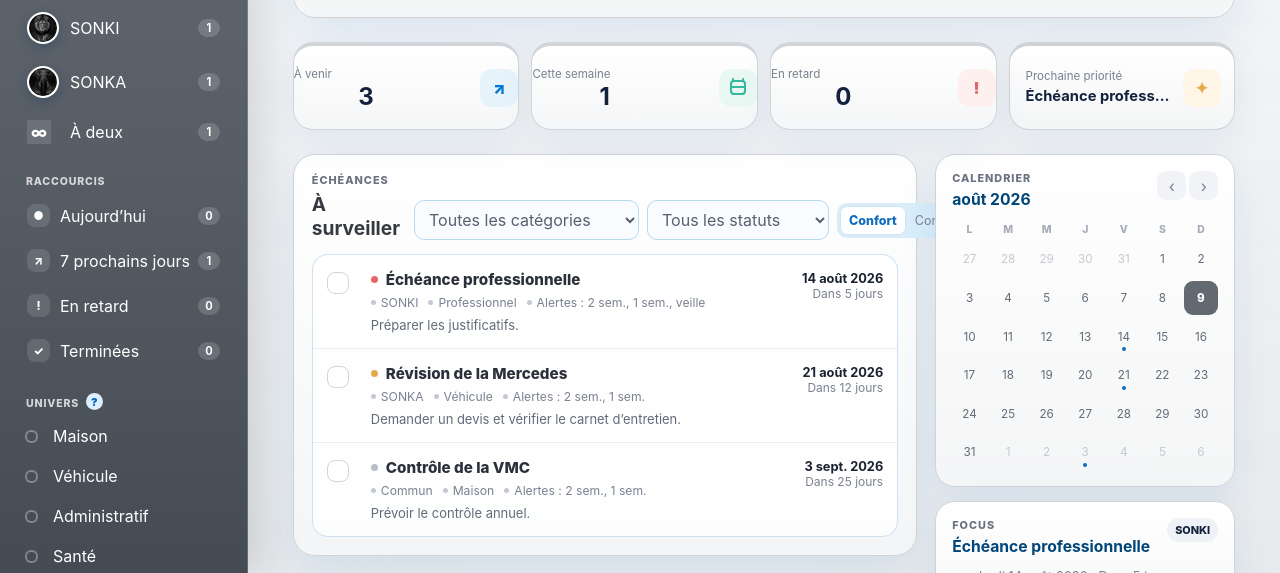
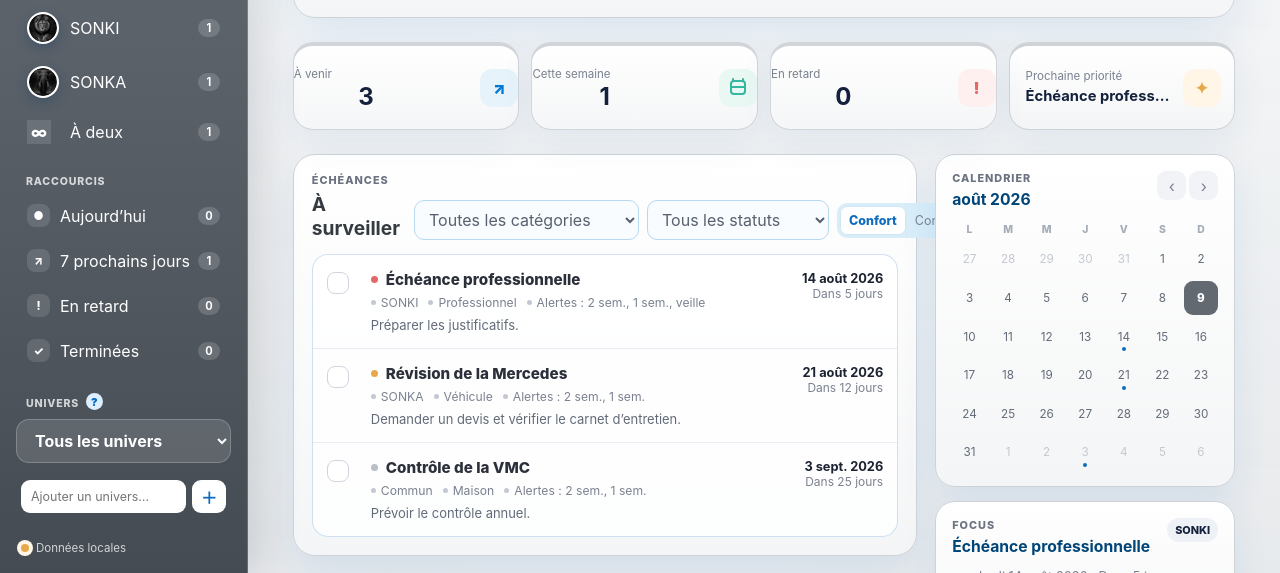
Before and after one commit to Yarmkof/DuoPilot, a plain HTML site: page index.html in a window 1280 px wide. Shown: the part 227-800 px from the top of the page. Drawn offline with Linux system fonts and the light colour scheme.

Commit message:
DuoPilot V1.10 - Liste déroulante Univers

```diff
--- a/app.js
+++ b/app.js
@@ -1,5 +1,5 @@
 
-window.DUOPILOT_VERSION = "1.9.2";
+window.DUOPILOT_VERSION = "1.10";
 const TASKS_KEY = "duopilot.tasks.v1";
 const UNIVERSES_KEY = "duopilot.universes.v2";
 const DEFAULT_UNIVERSES = ["Maison", "Véhicule", "Administratif", "Santé", "Professionnel", "Voyage", "Autre"];
@@ -92,25 +92,22 @@ function applyTheme() {
 }
 
 function renderUniverses() {
-  const container = q("#universeList");
-  container.innerHTML = "";
-  universes.forEach(name => {
-    const b = document.createElement("button");
-    b.type = "button";
-    b.dataset.category = name;
-    b.setAttribute("data-tooltip", `Afficher les échéances de l’univers « ${name} ».`);
-    b.innerHTML = `<i class="u-dot"></i><span>${esc(name)}</span>`;
-    b.onclick = () => {
-      q("#categoryFilter").value = name;
-      smart = null;
-      renderAll();
-      closeSide();
-    };
-    container.appendChild(b);
-  });
+  const sidebarSelect = q("#sidebarUniverseSelect");
+  const filter = q("#categoryFilter");
 
-  const filter = q("#categoryFilter");
-  const selected = filter.value;
+  const currentSidebar = sidebarSelect?.value || "all";
+  const currentFilter = filter.value || "all";
+
+  if (sidebarSelect) {
+    sidebarSelect.innerHTML = '<option value="all">Tous les univers</option>';
+    universes.forEach(name => {
+      const o = document.createElement("option");
+      o.value = name;
+      o.textContent = name;
+      sidebarSelect.appendChild(o);
+    });
+  }
+
   filter.innerHTML = '<option value="all">Toutes les catégories</option>';
   universes.forEach(name => {
     const o = document.createElement("option");
@@ -118,7 +115,10 @@ function renderUniverses() {
     o.textContent = name;
     filter.appendChild(o);
   });
-  filter.value = universes.includes(selected) ? selected : "all";
+
+  const selected = universes.includes(currentFilter) ? currentFilter : "all";
+  filter.value = selected;
+  if (sidebarSelect) sidebarSelect.value = selected;
 }
 
 function filtered() {
@@ -429,6 +429,17 @@ form.onsubmit=e=>{
   renderAll();
 };
 
+const sidebarUniverseSelect = q("#sidebarUniverseSelect");
+if (sidebarUniverseSelect) {
+  sidebarUniverseSelect.addEventListener("change", () => {
+    const value = sidebarUniverseSelect.value;
+    q("#categoryFilter").value = value;
+    smart = null;
+    renderAll();
+    closeSide();
+  });
+}
+
 q("#universeForm").addEventListener("submit",e=>{
   e.preventDefault();
   const input=q("#newUniverseInput");
@@ -436,6 +447,7 @@ q("#universeForm").addEventListener("submit",e=>{
   input.value="";
   renderAll();
   q("#categoryFilter").value=name;
+  if (q("#sidebarUniverseSelect")) q("#sidebarUniverseSelect").value=name;
   renderAll();
 });
 
--- a/index.html
+++ b/index.html
@@ -6,7 +6,7 @@
 <meta name="theme-color" content="#14213d">
 <title>DuoPilot</title>
 <link rel="manifest" href="manifest.json">
-<link rel="stylesheet" href="styles.css?v=1.9.2">
+<link rel="stylesheet" href="styles.css?v=1.10">
 
   <meta name="theme-color" content="#6c757d">
   <meta name="apple-mobile-web-app-capable" content="yes">
@@ -38,7 +38,11 @@
     <button class="shortcut" data-smart="done" data-tooltip="Retrouve les échéances déjà terminées."><span>✓</span><span>Terminées</span><b id="doneBadgeSide">0</b></button>
   </div>
   <div class="sidebar-label">Univers <span class="help-dot" data-tooltip="Un univers sert à classer vos échéances : Maison, Véhicules, Santé… Vous pouvez en créer autant que vous voulez.">?</span></div>
-      <div id="universeList" class="universe-list"></div>
+      <div class="universe-select-wrap">
+        <select id="sidebarUniverseSelect" class="universe-select" aria-label="Choisir un univers" data-tooltip="Choisissez un univers pour afficher uniquement ses échéances.">
+          <option value="all">Tous les univers</option>
+        </select>
+      </div>
       <form id="universeForm" class="universe-add" autocomplete="off">
         <input id="newUniverseInput" type="text" maxlength="30" placeholder="Ajouter un univers…" aria-label="Nouvel univers" data-tooltip="Ajoutez ici une nouvelle rubrique personnalisée : Banque, Animaux, École, Abonnements…">
         <button type="submit" aria-label="Ajouter l’univers" data-tooltip="Ajouter cet univers à DuoPilot">＋</button>
@@ -185,5 +189,5 @@
     </div>
   </dialog>
 
-  <script src="app.js?v=1.9.2"></script>
+  <script src="app.js?v=1.10"></script>
 </body></html>
--- a/service-worker.js
+++ b/service-worker.js
@@ -1,9 +1,9 @@
-const CACHE="duopilot-v193-calendar-icon-fix";
+const CACHE="duopilot-v110-universe-dropdown";
 const ASSETS=[
   "./",
   "./index.html",
-  "./styles.css?v=1.9.2",
-  "./app.js?v=1.9.2",
+  "./styles.css?v=1.10",
+  "./app.js?v=1.10",
   "./manifest.json",
   "./assets/icon-180.png",
   "./assets/icon-192.png",
--- a/styles.css
+++ b/styles.css
@@ -1811,3 +1811,46 @@ body[data-theme="sonka"] .edit-button:hover {
 .week-calendar-icon::before{content:"";width:16px;height:15px;border:2px solid currentColor;border-radius:4px;display:block;box-sizing:border-box;background:linear-gradient(currentColor,currentColor) 0 4px/100% 2px no-repeat;}
 .week-calendar-icon::after{content:"";position:absolute;width:2px;height:4px;border-radius:2px;background:currentColor;transform:translate(-5px,-8px);box-shadow:10px 0 0 currentColor;}
 .week-calendar-icon{position:relative;}
+
+
+/* =========================================================
+   DuoPilot V1.10 — Univers dropdown in sidebar
+   ========================================================= */
+.universe-select-wrap {
+  width: 100%;
+  padding: 2px 0 10px;
+}
+
+.universe-select {
+  width: 100%;
+  min-height: 44px;
+  padding: 0 38px 0 14px;
+  border: 1px solid rgba(255,255,255,.22);
+  border-radius: 13px;
+  color: #fff;
+  background: rgba(255,255,255,.12);
+  font: inherit;
+  font-weight: 650;
+  cursor: pointer;
+  outline: none;
+  appearance: auto;
+}
+
+.universe-select:hover,
+.universe-select:focus {
+  background: rgba(255,255,255,.18);
+  border-color: rgba(255,255,255,.35);
+}
+
+.universe-select option {
+  color: #1f2a36;
+  background: #fff;
+}
+
+@media (max-width: 860px) {
+  .universe-select {
+    min-height: 48px;
+    font-size: 1rem;
+    touch-action: manipulation;
+  }
+}
```
Also changed, not shown: README.md.
